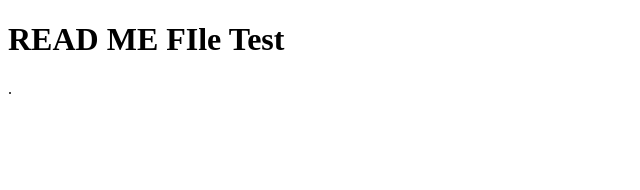
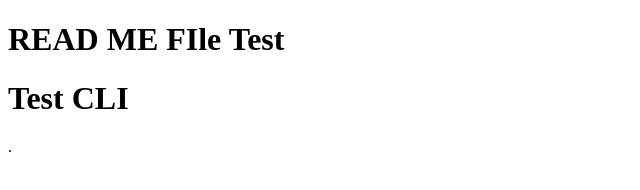
Before and after one commit to yhacomputer/Lesson2, a plain HTML site: page index.html in a window 1280 px wide. Shown: the whole page, without its empty margins (0-640 px from the left). Drawn offline with Linux system fonts and the light colour scheme.

Commit message:
Hello Test CLI

```diff
--- a/index.html
+++ b/index.html
@@ -7,6 +7,7 @@
 </head>
 <body>
     <h1>READ ME FIle Test</h1>
+    <h1>Test CLI</h1>
 </body>
 </html>
 
```
